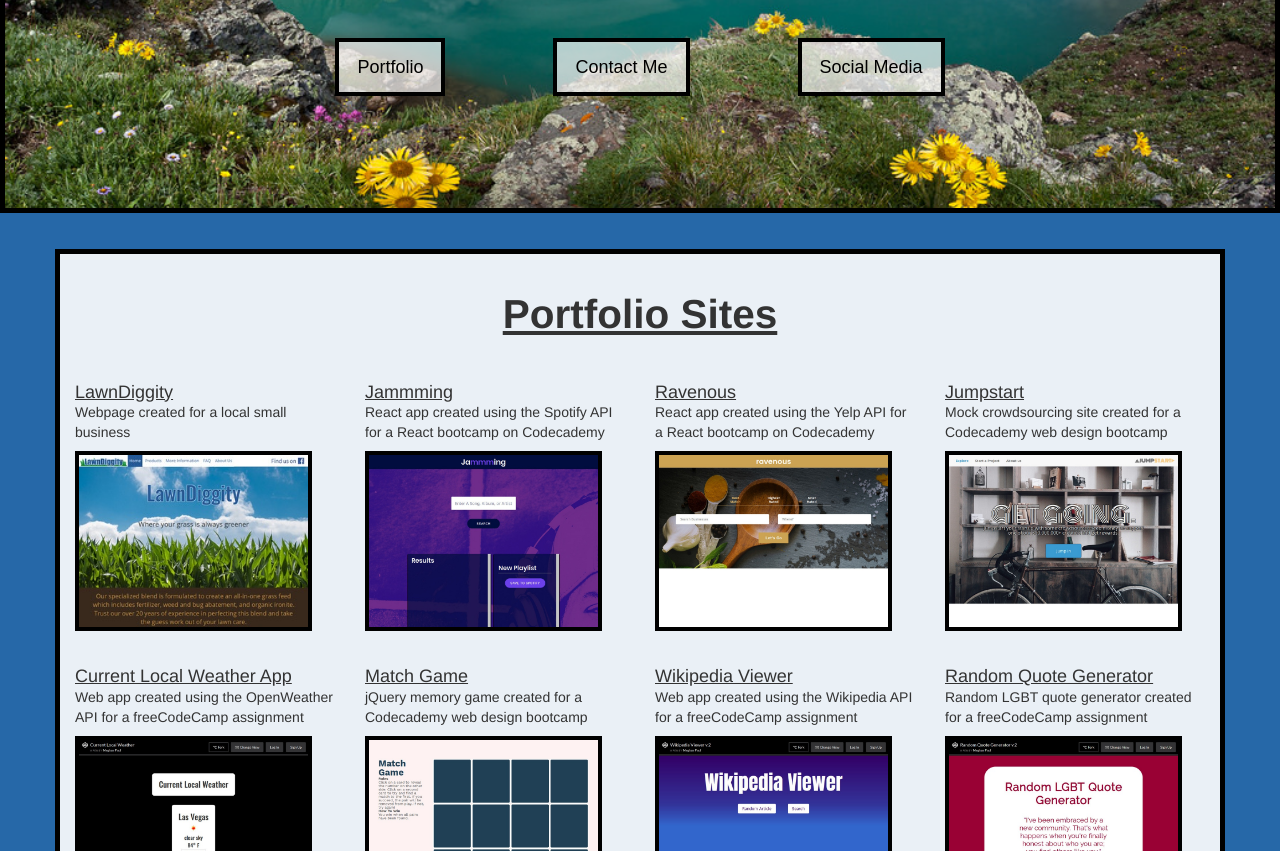
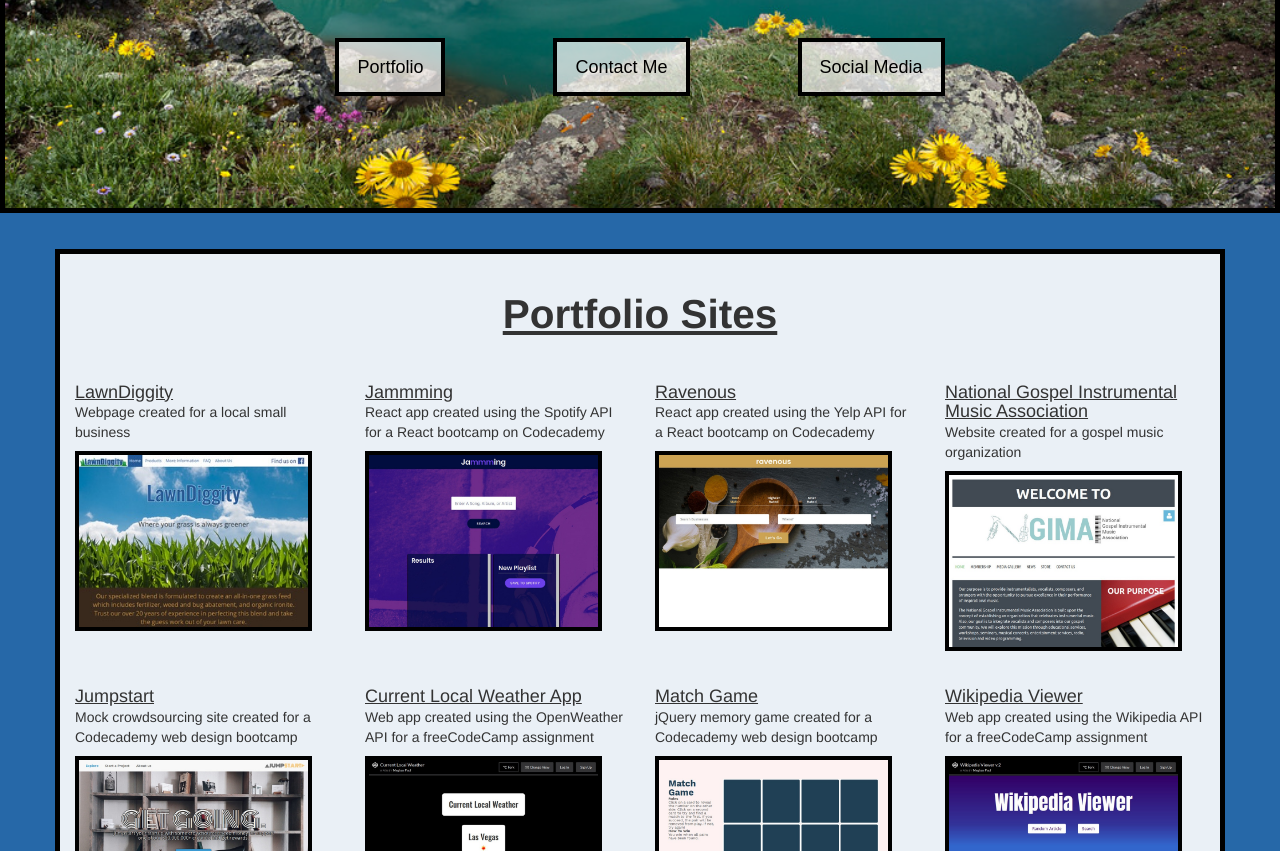
Before and after one commit to nonlinearone1105/nonlinearone1105.github.io, a plain HTML site: page index.html in a window 1280 px wide. Shown: the part 327-1178 px from the top of the page. Drawn offline with nearby package versions, Linux system fonts and the light colour scheme.

Commit message:
Add NGIMA website

```diff
--- a/index.html
+++ b/index.html
@@ -68,6 +68,13 @@
           <p>React app created using the Yelp API for a React bootcamp on Codecademy</p>
           <a href="http://early-hall.surge.sh/" target="_blank">
             <img src="./resources/images/ravenous.jpeg" alt="Ravenous React App"/>
+          </a>
+        </div>
+        <div class="col-sm-3">
+          <h4>National Gospel Instrumental Music Association</h4>
+          <p>Website created for a gospel music organization</p>
+          <a href="https://ngima.wildapricot.org/" target="_blank">
+            <img src="./resources/images/ngima.jpeg" alt="National Gospel Instrumental Music Association Website"/>
           </a>
         </div>
         <div class="col-sm-3">
```
Also changed, not shown: resources/images/ngima.jpeg (added).
